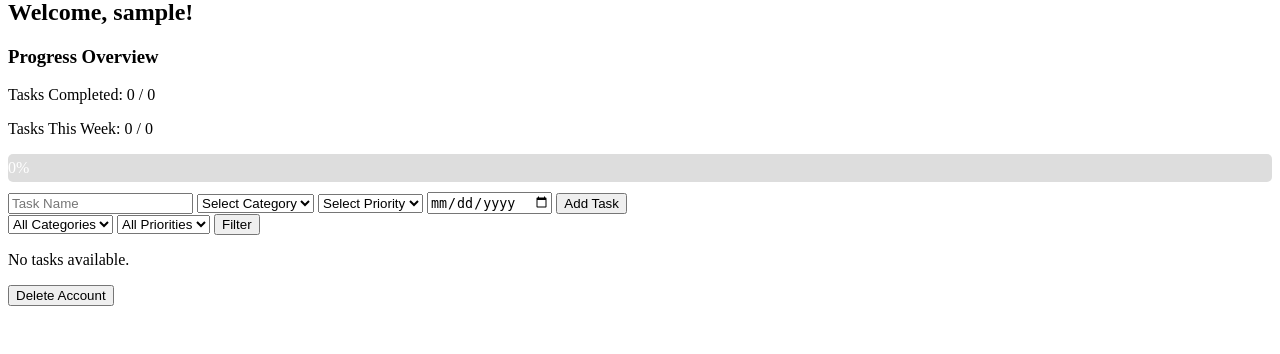
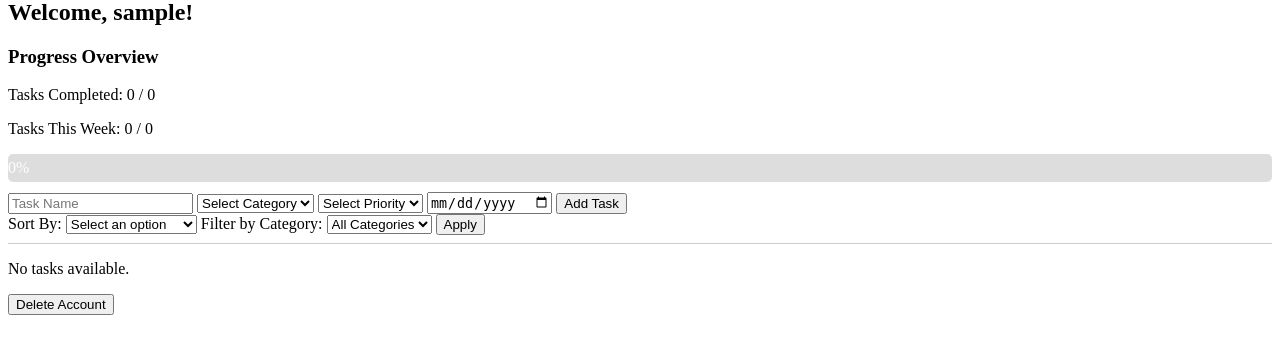
Before and after one commit to DAgotdatdough/tasknest, a Flask app: page / in a window 1280 px wide. Shown: the part 136-490 px from the top of the page. Run offline with Flask 3, Linux system fonts and the light colour scheme; the visitor is signed in with stand-in values (Sample User, id 1); data that the repository does not hold is empty.

Commit message:
Implemented task sorting and updated filters to include category filtering

```diff
--- a/app.py
+++ b/app.py
@@ -35,26 +35,58 @@ with app.app_context():
 @app.route('/')
 @login_required
 def home():
-    # Fetch all tasks for the current user
-    tasks = Task.query.filter_by(user_id=current_user.id).all()
+    sort_by = request.args.get("sort_by", None)
+    category_filter = request.args.get("category", None)
 
-    # Calculate total tasks and completed tasks
+    # Start with all tasks for the user
+    tasks_query = Task.query.filter_by(user_id=current_user.id)
+
+    # Apply category filter if selected
+    if category_filter:
+        tasks_query = tasks_query.filter_by(category=category_filter)
+
+    # Apply sorting based on the selected option
+    if sort_by == "due_date":
+        tasks_query = tasks_query.order_by(Task.due_date.asc())
+    elif sort_by == "priority":
+        tasks_query = tasks_query.order_by(Task.priority.asc())
+    elif sort_by == "completed":
+        tasks_query = tasks_query.order_by(Task.completed.asc())
+
+    tasks = tasks_query.all()
+
+    # Progress Calculation
+    completed_tasks = sum(1 for task in tasks if task.completed)
     total_tasks = len(tasks)
-    completed_tasks = sum(1 for task in tasks if task.completed)
+    progress = (completed_tasks / total_tasks * 100) if total_tasks > 0 else 0
 
-    # Calculate progress percentage
-    progress = int((completed_tasks / total_tasks) * 100) if total_tasks > 0 else 0
-
-    # Filter tasks for the current week
-    start_of_week = datetime.now() - timedelta(days=datetime.now().weekday())
-    tasks_this_week = [task for task in tasks if task.due_date and datetime.strptime(task.due_date, '%Y-%m-%d') >= start_of_week]
-
+    # Tasks This Week Calculation
+    today = datetime.now().date()
+    start_of_week = today - timedelta(days=today.weekday())  # Monday
+    end_of_week = start_of_week + timedelta(days=6)  # Sunday
+    tasks_this_week = [
+        task for task in tasks
+        if task.due_date and start_of_week <= datetime.strptime(task.due_date, '%Y-%m-%d').date() <= end_of_week
+    ]
     total_week_tasks = len(tasks_this_week)
     completed_week_tasks = sum(1 for task in tasks_this_week if task.completed)
 
-    return render_template('home.html', tasks=tasks, progress=progress,
-                           total_tasks=total_tasks, completed_tasks=completed_tasks,
-                           total_week_tasks=total_week_tasks, completed_week_tasks=completed_week_tasks)
+    categories = ["Work", "Personal", "Urgent"]
+    priorities = ["Low", "Medium", "High"]
+
+    return render_template(
+        "home.html",
+        tasks=tasks,
+        progress=int(progress),
+        categories=categories,
+        priorities=priorities,
+        completed_tasks=completed_tasks,
+        total_tasks=total_tasks,
+        total_week_tasks=total_week_tasks,
+        completed_week_tasks=completed_week_tasks
+    )
+
+
 
 @app.route('/register', methods=['GET', 'POST'])
 def register():
--- a/templates/home.html
+++ b/templates/home.html
@@ -36,22 +36,26 @@
 
     <!-- Filter Form -->
     <form method="GET" action="{{ url_for('home') }}">
-        <select name="category">
+        <!-- Sorting Options -->
+        <label for="sort_by">Sort By:</label>
+        <select name="sort_by" id="sort_by">
+            <option value="" disabled selected>Select an option</option>
+            <option value="due_date" {% if request.args.get('sort_by') == 'due_date' %}selected{% endif %}>Due Date</option>
+            <option value="priority" {% if request.args.get('sort_by') == 'priority' %}selected{% endif %}>Priority</option>
+            <option value="completed" {% if request.args.get('sort_by') == 'completed' %}selected{% endif %}>Completion Status</option>
+        </select>
+
+        <!-- Filter by Category -->
+        <label for="category">Filter by Category:</label>
+        <select name="category" id="category">
             <option value="" selected>All Categories</option>
             {% for cat in categories %}
                 <option value="{{ cat }}" {% if request.args.get('category') == cat %}selected{% endif %}>{{ cat }}</option>
             {% endfor %}
         </select>
-
-        <select name="priority">
-            <option value="" selected>All Priorities</option>
-            {% for pri in priorities %}
-                <option value="{{ pri }}" {% if request.args.get('priority') == pri %}selected{% endif %}>{{ pri }}</option>
-            {% endfor %}
-        </select>
-
-        <button type="submit">Filter</button>
+        <button type="submit">Apply</button>
     </form>
+    <hr>
 
     <!-- Task List -->
     <ul>
```
